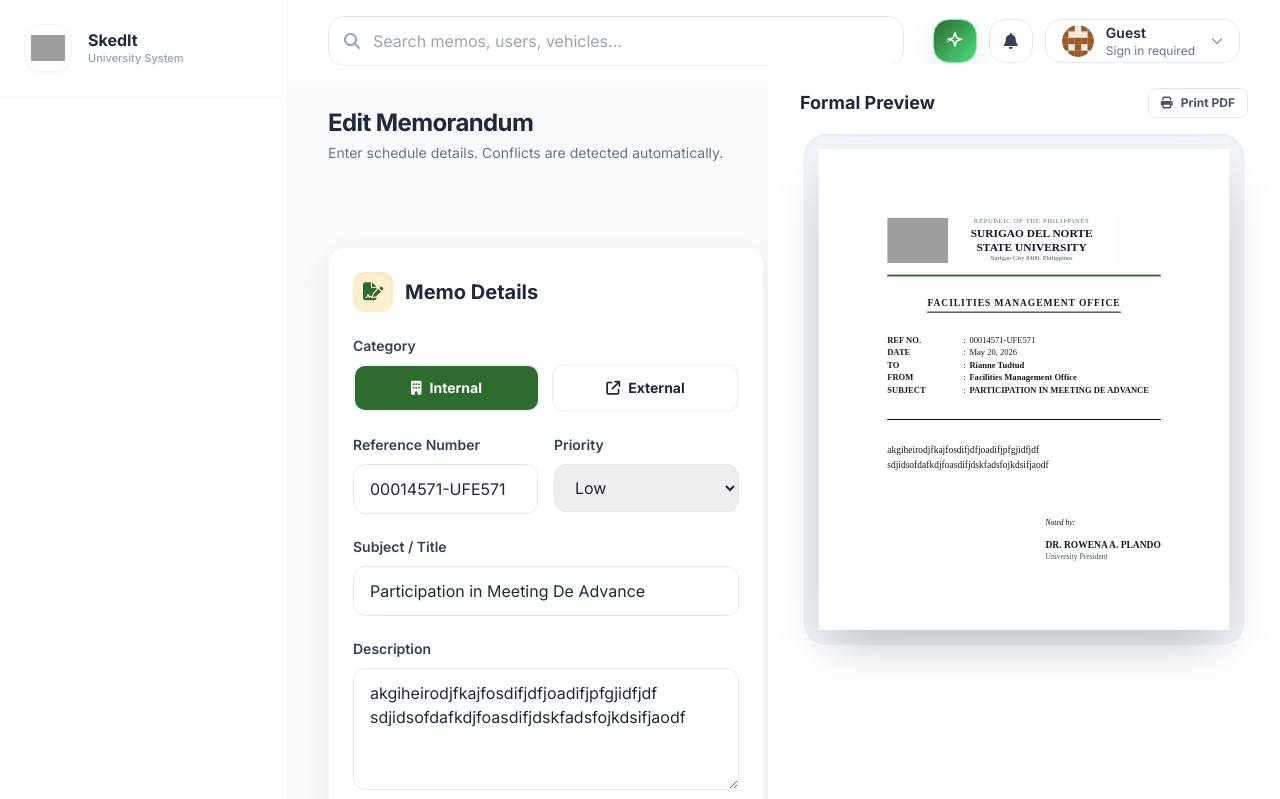
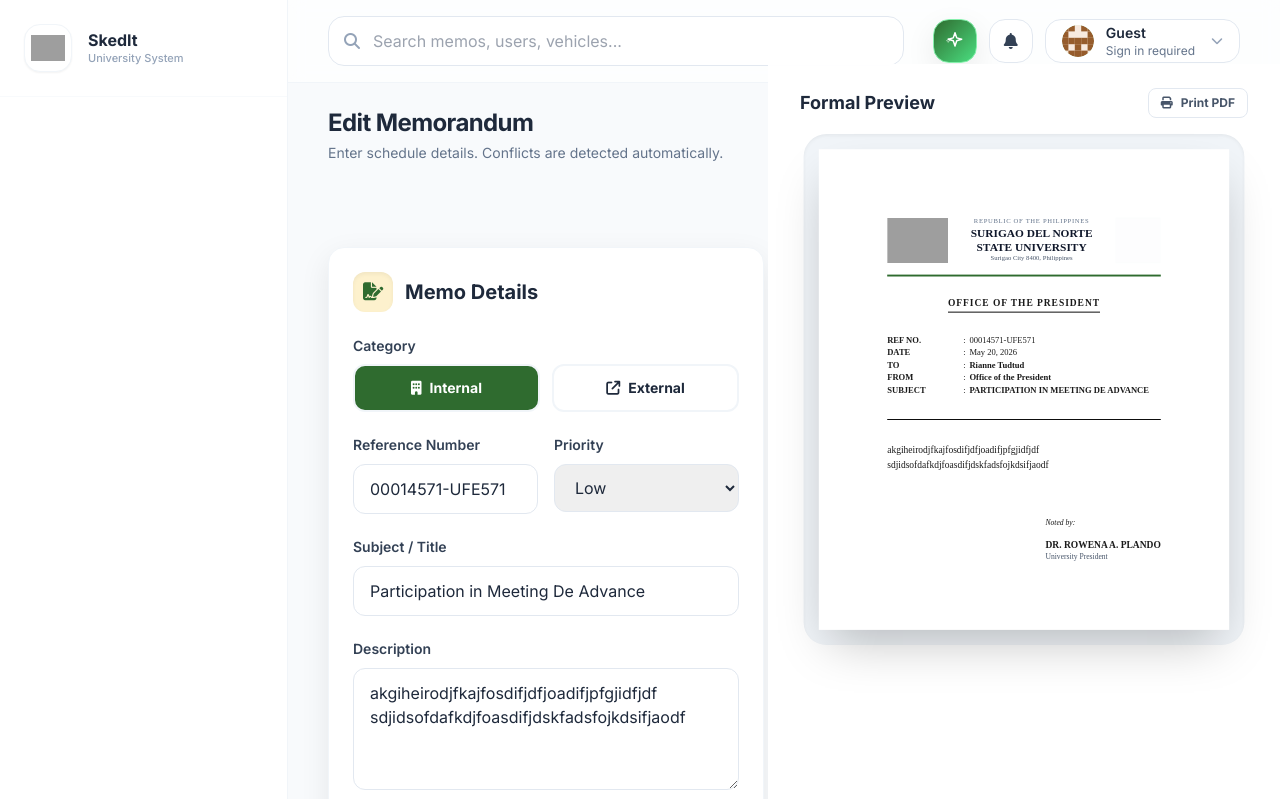
Before and after one commit to programmertud/memotrack, a Django app: page /memos/2/edit/ in a window 1280 px wide. Shown: the top 799 px of the page. Run offline with Django 5.2, Linux system fonts and the light colour scheme; data comes from the database, SQL or seed files in the repository; data that the repository does not hold is empty; some libraries are stand-ins or nearby versions; grey boxes are pictures that could not be loaded.

Commit message:
Change Facilities Management Office to Office of the President in preview

```diff
--- a/memos/templates/memos/memo_form.html
+++ b/memos/templates/memos/memo_form.html
@@ -600,7 +600,7 @@
             </div>
 
             <div class="text-center mb-6">
-              <h3 class="text-[10px] font-bold uppercase tracking-widest border-b border-black inline-block pb-0.5">FACILITIES MANAGEMENT OFFICE</h3>
+              <h3 class="text-[10px] font-bold uppercase tracking-widest border-b border-black inline-block pb-0.5">OFFICE OF THE PRESIDENT</h3>
             </div>
 
             <div class="grid grid-cols-[80px_1fr] gap-y-0.5 text-[9px] mb-6">
@@ -611,7 +611,7 @@
               <div class="font-bold uppercase">TO</div>
               <div class="flex gap-1">: <span class="font-bold" x-text="employees_text || 'All Faculty Members & Students'"></span></div>
               <div class="font-bold uppercase">FROM</div>
-              <div class="flex gap-1">: <span class="font-bold">Facilities Management Office</span></div>
+              <div class="flex gap-1">: <span class="font-bold">Office of the President</span></div>
               <div class="font-bold uppercase">SUBJECT</div>
               <div class="flex gap-1">: <span class="font-bold uppercase" x-text="title || 'MEMORANDUM TITLE'"></span></div>
             </div>
```
